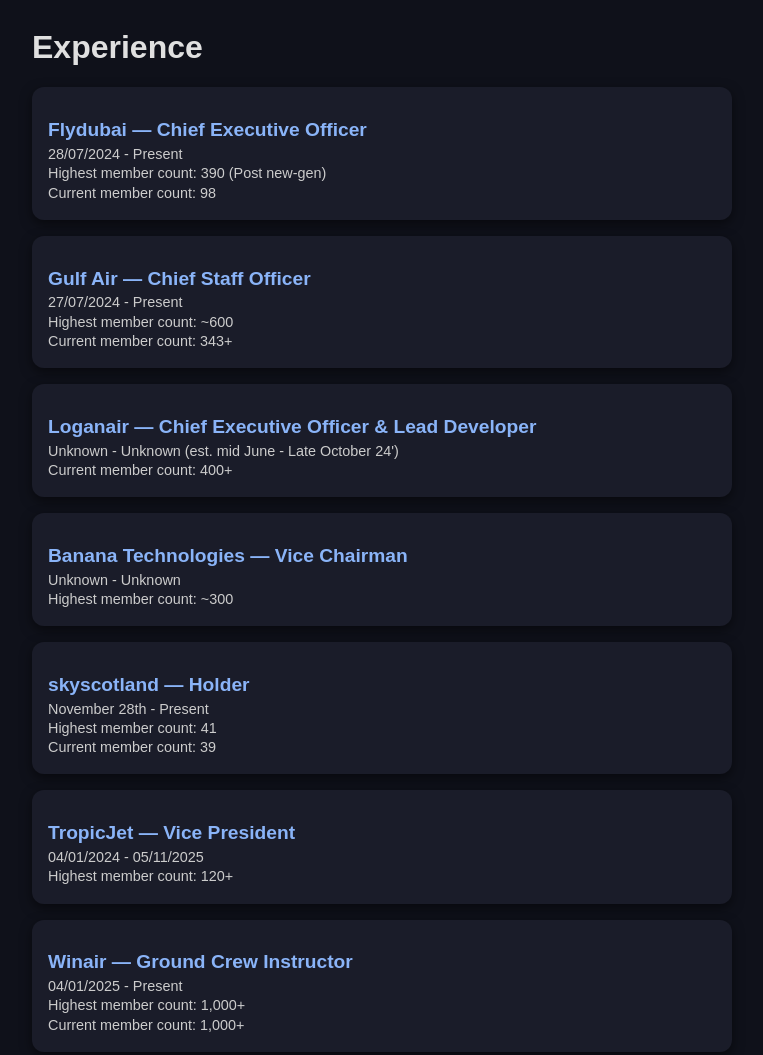
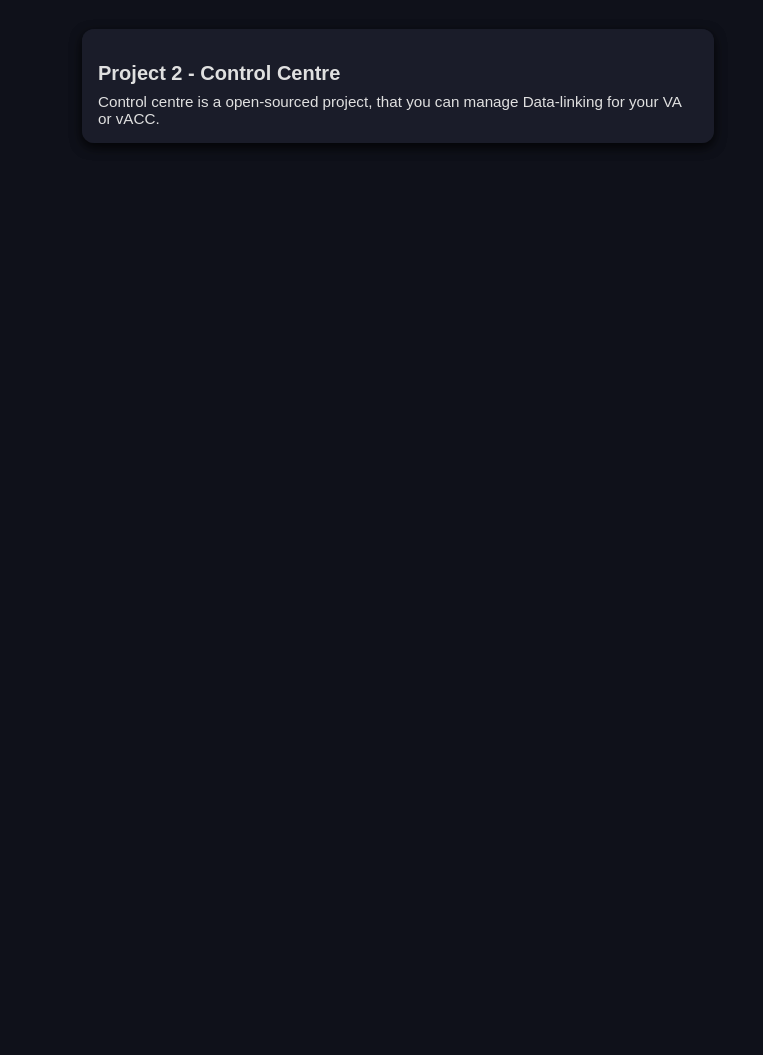
Before and after one commit to nnota141/resumev2, a plain HTML site: page experience.html in a window 1280 px wide. Shown: the part 300-1355 px from the top of the page, without its empty margins (258-1021 px from the left). After the commit the page ends 800 px from the top, so only its background shows below. Drawn offline with Linux system fonts and the light colour scheme.

Commit message:
Update experience.html

```diff
--- a/experience.html
+++ b/experience.html
@@ -3,7 +3,7 @@
 <head>
   <meta charset="UTF-8">
   <meta name="viewport" content="width=device-width, initial-scale=1.0">
-  <title>Experience — @i_avramovv</title>
+  <title>@i_avramovv</title>
   <style>
     body {
       margin: 0;
@@ -15,15 +15,18 @@
       justify-content: center;
       min-height: 100vh;
     }
+
     .container {
-      max-width: 700px;
+      max-width: 600px;
       width: 100%;
       padding: 2rem;
       text-align: center;
     }
+
     nav {
       margin-bottom: 2rem;
     }
+
     nav a {
       color: #8ab4f8;
       margin: 0 1rem;
@@ -31,9 +34,11 @@
       font-weight: bold;
       transition: color 0.3s;
     }
+
     nav a:hover {
       color: #ffffff;
     }
+
     .profile img {
       width: 120px;
       height: 120px;
@@ -41,40 +46,75 @@
       object-fit: cover;
       border: 2px solid #8ab4f8;
       margin-bottom: 1rem;
+      transition: transform 0.3s;
     }
+
+    .profile img:hover {
+      transform: scale(1.05);
+    }
+
     .profile h1 {
       font-size: 2rem;
       margin: 0.5rem 0;
     }
+
     .profile p {
       font-size: 1rem;
       color: #b0b0b0;
       margin-top: 0.5rem;
     }
+
     .content {
       margin-top: 2rem;
+    }
+
+    /* Card flip styles */
+    .card-wrapper {
+      perspective: 1000px;
+      margin-bottom: 1rem;
+    }
+
+    .card {
+      position: relative;
+      width: 100%;
+      border-radius: 12px;
+      transform-style: preserve-3d;
+      transition: transform 0.6s;
+    }
+
+    .card-wrapper:hover .card {
+      transform: rotateY(180deg);
+    }
+
+    .card-side {
+      position: absolute;
+      width: 100%;
+      backface-visibility: hidden;
+      border-radius: 12px;
+      padding: 1rem;
+      box-shadow: 0 4px 12px rgba(0,0,0,0.5);
       text-align: left;
     }
-    .card {
+
+    .card-front {
       background-color: #1a1c29;
-      padding: 1rem;
-      margin-bottom: 1rem;
-      border-radius: 12px;
-      box-shadow: 0 4px 12px rgba(0,0,0,0.5);
-      transition: transform 0.3s;
+      color: #e0e0e0;
     }
-    .card:hover {
-      transform: translateY(-3px);
+
+    .card-back {
+      background-color: #292b3c;
+      color: #8ab4f8;
+      transform: rotateY(180deg);
     }
+
     .card h2 {
-      font-size: 1.2rem;
-      color: #8ab4f8;
-      margin-bottom: 0.3rem;
+      font-size: 1.25rem;
+      margin-bottom: 0.5rem;
     }
+
     .card p {
-      font-size: 0.9rem;
-      color: #ccc;
-      margin: 0.2rem 0;
+      font-size: 0.95rem;
+      margin: 0;
     }
   </style>
 </head>
@@ -93,54 +133,31 @@
     </div>
 
     <div class="content">
-      <h1>Experience</h1>
-
-      <div class="card">
-        <h2>Flydubai — Chief Executive Officer</h2>
-        <p>28/07/2024 - Present</p>
-        <p>Highest member count: 390 (Post new-gen)</p>
-        <p>Current member count: 98</p>
+      <div class="card-wrapper">
+        <div class="card">
+          <div class="card-side card-front">
+            <h2>Project 1 - Balkan 86'</h2>
+            <p>Currently working on a retro based airline in Communist Bulgaria, with fully custom airports, assets and many more.</p>
+          </div>
+          <div class="card-side card-back">
+            <h2>More Info</h2>
+            <p>This project includes designing aircraft liveries, creating airports in Roblox, and building a full retro airline experience.</p>
+          </div>
+        </div>
       </div>
 
-      <div class="card">
-        <h2>Gulf Air — Chief Staff Officer</h2>
-        <p>27/07/2024 - Present</p>
-        <p>Highest member count: ~600</p>
-        <p>Current member count: 343+</p>
+      <div class="card-wrapper">
+        <div class="card">
+          <div class="card-side card-front">
+            <h2>Project 2 - Control Centre</h2>
+            <p>Control centre is a open-sourced project, that you can manage Data-linking for your VA or vACC.</p>
+          </div>
+          <div class="card-side card-back">
+            <h2>More Info</h2>
+            <p>This includes real-time flight tracking, management dashboards, and integration with VATSIM networks.</p>
+          </div>
+        </div>
       </div>
-
-      <div class="card">
-        <h2>Loganair — Chief Executive Officer & Lead Developer</h2>
-        <p>Unknown - Unknown (est. mid June - Late October 24')</p>
-        <p>Current member count: 400+</p>
-      </div>
-
-      <div class="card">
-        <h2>Banana Technologies — Vice Chairman</h2>
-        <p>Unknown - Unknown</p>
-        <p>Highest member count: ~300</p>
-      </div>
-
-      <div class="card">
-        <h2>skyscotland — Holder</h2>
-        <p>November 28th - Present</p>
-        <p>Highest member count: 41</p>
-        <p>Current member count: 39</p>
-      </div>
-
-      <div class="card">
-        <h2>TropicJet — Vice President</h2>
-        <p>04/01/2024 - 05/11/2025</p>
-        <p>Highest member count: 120+</p>
-      </div>
-
-      <div class="card">
-        <h2>Winair — Ground Crew Instructor</h2>
-        <p>04/01/2025 - Present</p>
-        <p>Highest member count: 1,000+</p>
-        <p>Current member count: 1,000+</p>
-      </div>
-
     </div>
   </div>
 </body>
```
